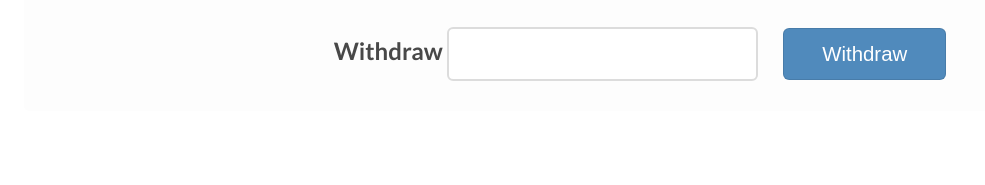
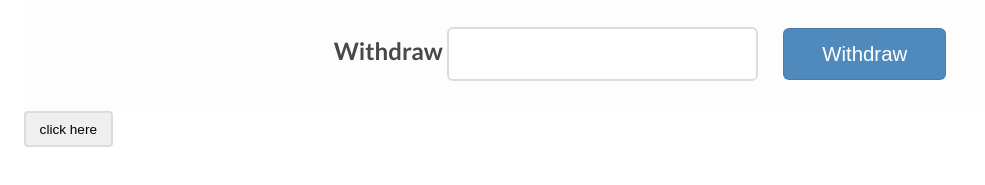
Before and after one commit to zeeshanzaidi1974/java3, a plain HTML site: page index1.html in a window 1280 px wide. Shown: the part 161-346 px from the top of the page, without its empty margins (0-985 px from the left). Drawn offline with Linux system fonts and the light colour scheme.

Commit message:
Update index1.html

```diff
--- a/index1.html
+++ b/index1.html
@@ -45,6 +45,8 @@
     </div>
   </div>
   </div>
+  <form> <a href="https://htmlpreview.github.io/?https://github.com/zeeshanzaidi1974/java3/blob/main/index0.html
+"> <input type="button" value="click here"> </a> </form>
 
 <script type="text/javascript" src="bank_account_script.js"></script>
 
```
